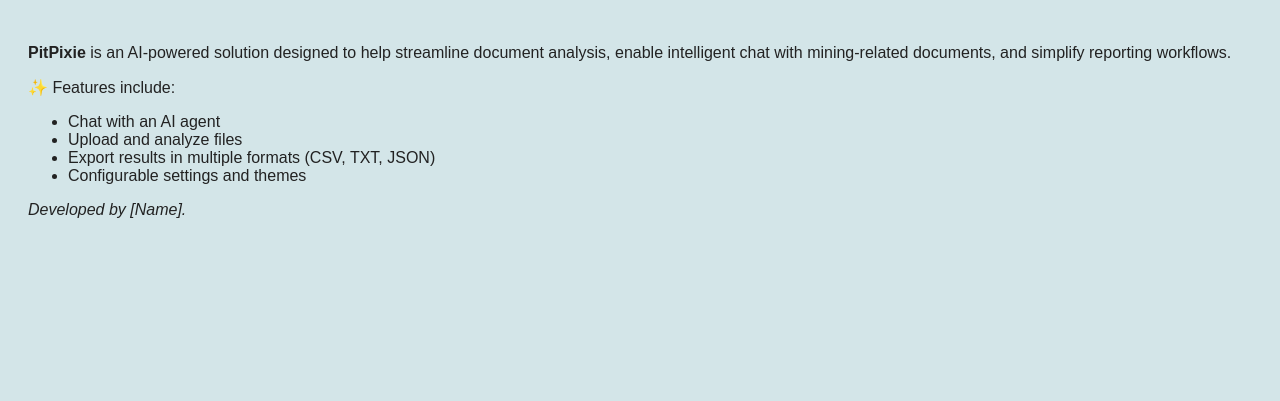
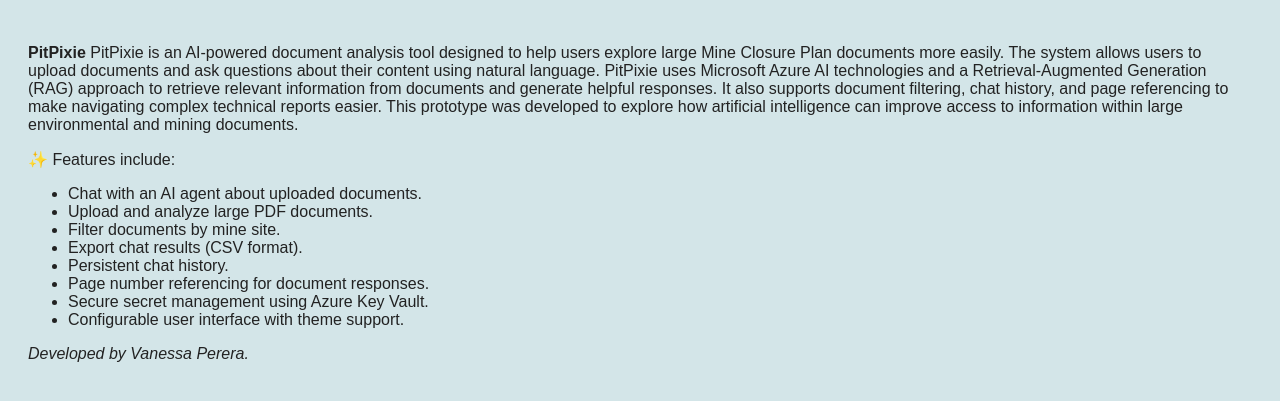
Before and after one commit to ChemCentre/azuredev-13af, a Flask app: page /about in a window 1280 px wide. Shown: the top 401 px of the page. Run offline with Flask 3, Linux system fonts and the light colour scheme; the visitor is signed in with stand-in values (Sample User, id 1).

Commit message:
Added Content to about.html

```diff
--- a/templates/about.html
+++ b/templates/about.html
@@ -44,18 +44,23 @@ body:not(.theme-loading) {
 </head>
 <body >
   <div class="about-content">
-    <p><strong>PitPixie</strong> is an AI-powered solution designed to help streamline document analysis,
-    enable intelligent chat with mining-related documents, and simplify reporting workflows.</p>
+    <p><strong>PitPixie</strong> PitPixie is an AI-powered document analysis tool designed to help users explore large Mine Closure Plan documents more easily. The system allows users to upload documents and ask questions about their content using natural language.
+    PitPixie uses Microsoft Azure AI technologies and a Retrieval-Augmented Generation (RAG) approach to retrieve relevant information from documents and generate helpful responses. It also supports document filtering, chat history, and page referencing to make navigating complex technical reports easier.
+    This prototype was developed to explore how artificial intelligence can improve access to information within large environmental and mining documents.</p>
 
     <p>✨ Features include:</p>
     <ul>
-      <li>Chat with an AI agent</li>
-      <li>Upload and analyze files</li>
-      <li>Export results in multiple formats (CSV, TXT, JSON)</li>
-      <li>Configurable settings and themes</li>
+      <li>Chat with an AI agent about uploaded documents.</li>
+      <li>Upload and analyze large PDF documents.</li>
+      <li>Filter documents by mine site.</li>
+      <li>Export chat results (CSV format).</li>
+      <li>Persistent chat history.</li>
+      <li>Page number referencing for document responses.</li>
+      <li>Secure secret management using Azure Key Vault.</li>
+      <li>Configurable user interface with theme support.</li>
     </ul>
 
-    <p><em>Developed by [Name].</em></p>
+    <p><em>Developed by Vanessa Perera.</em></p>
   </div>
 
   <script>
```
